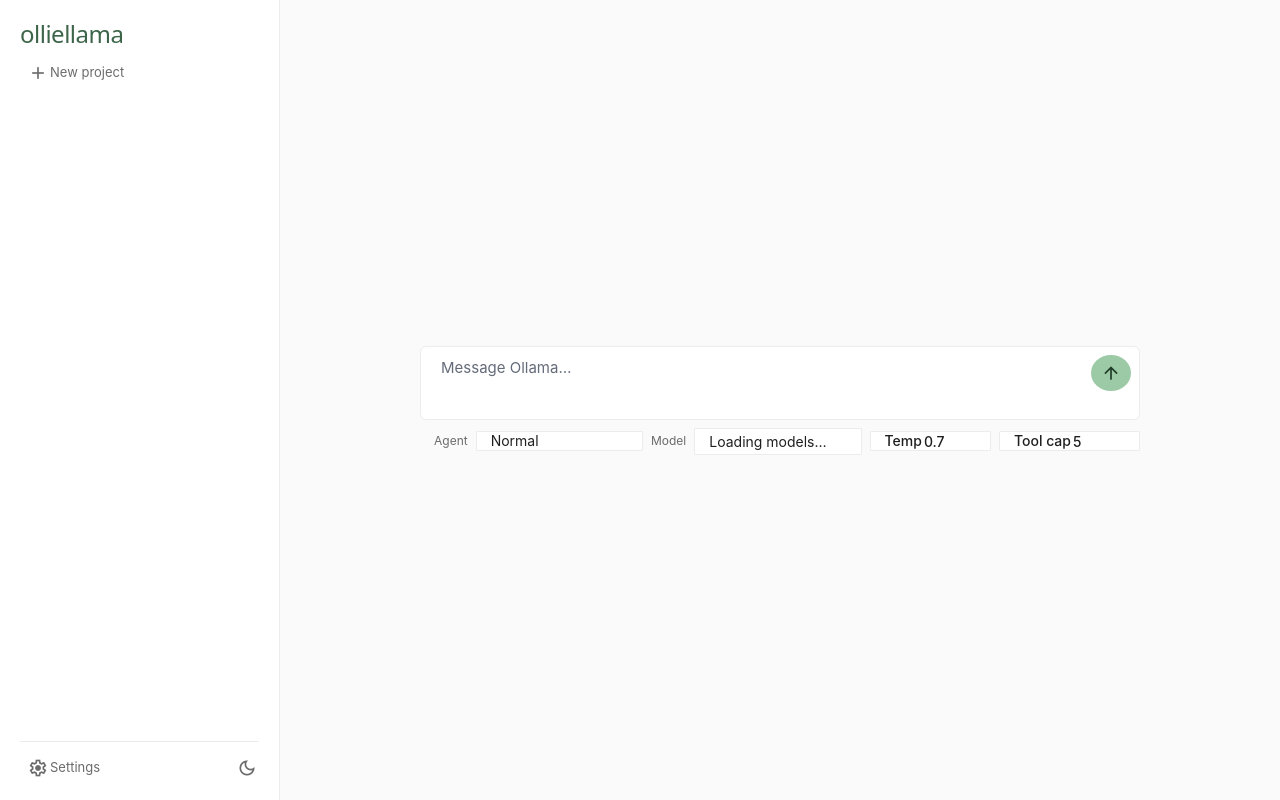
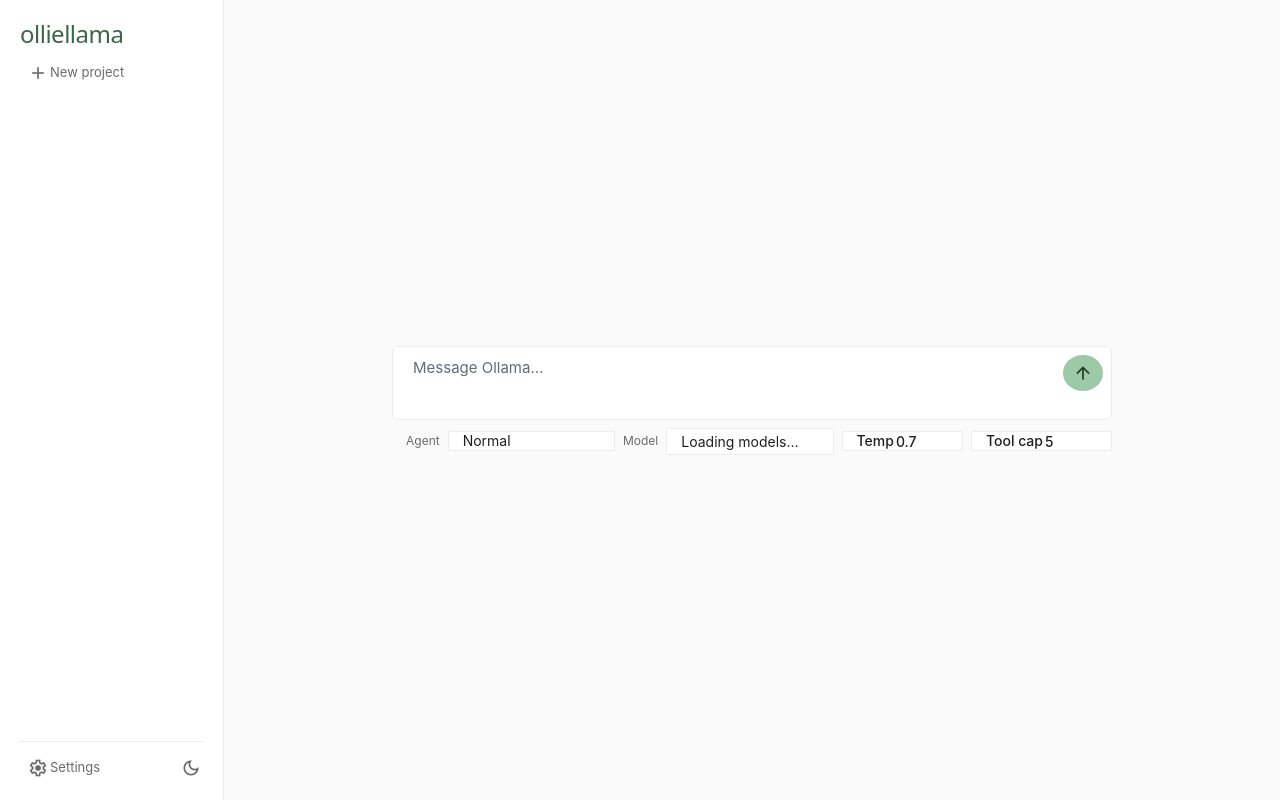
Before and after one commit to kylegwlawrence/slowly_ollama, a FastAPI app: template templates/index.html in a window 1280 px wide. Run offline with FastAPI, Linux system fonts and the light colour scheme; the template is opened without the code that fills it, so the values that code supplies are empty; some libraries are stand-ins or nearby versions.

Commit message:
ui: shrink sidebar to 80% width (280px → 224px)
Co-Authored-By: Claude Sonnet 4.5 <noreply@anthropic.com>

```diff
--- a/static/style.css
+++ b/static/style.css
@@ -109,7 +109,7 @@ body {
 }
 
 .sidebar {
-  width: 280px;
+  width: 224px;
   flex-shrink: 0;
   background: var(--bg);
   border-right: 1px solid var(--border);
```
